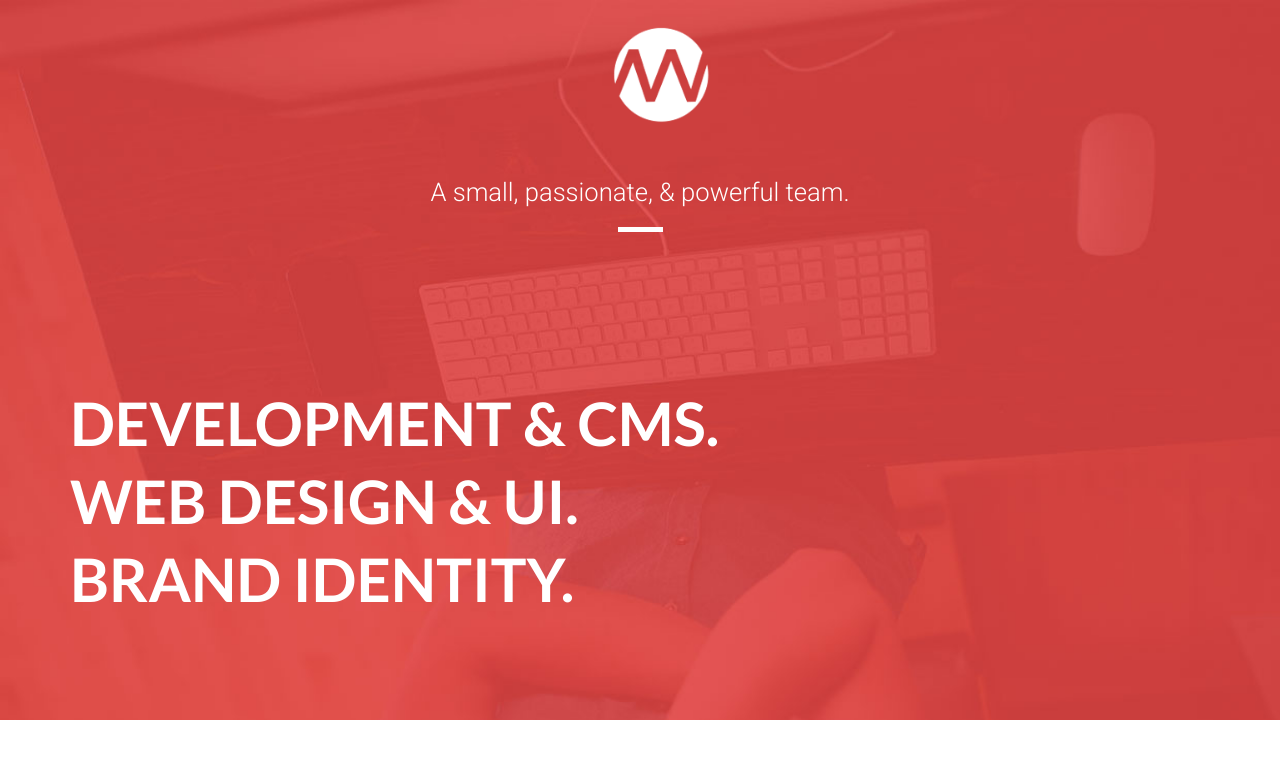
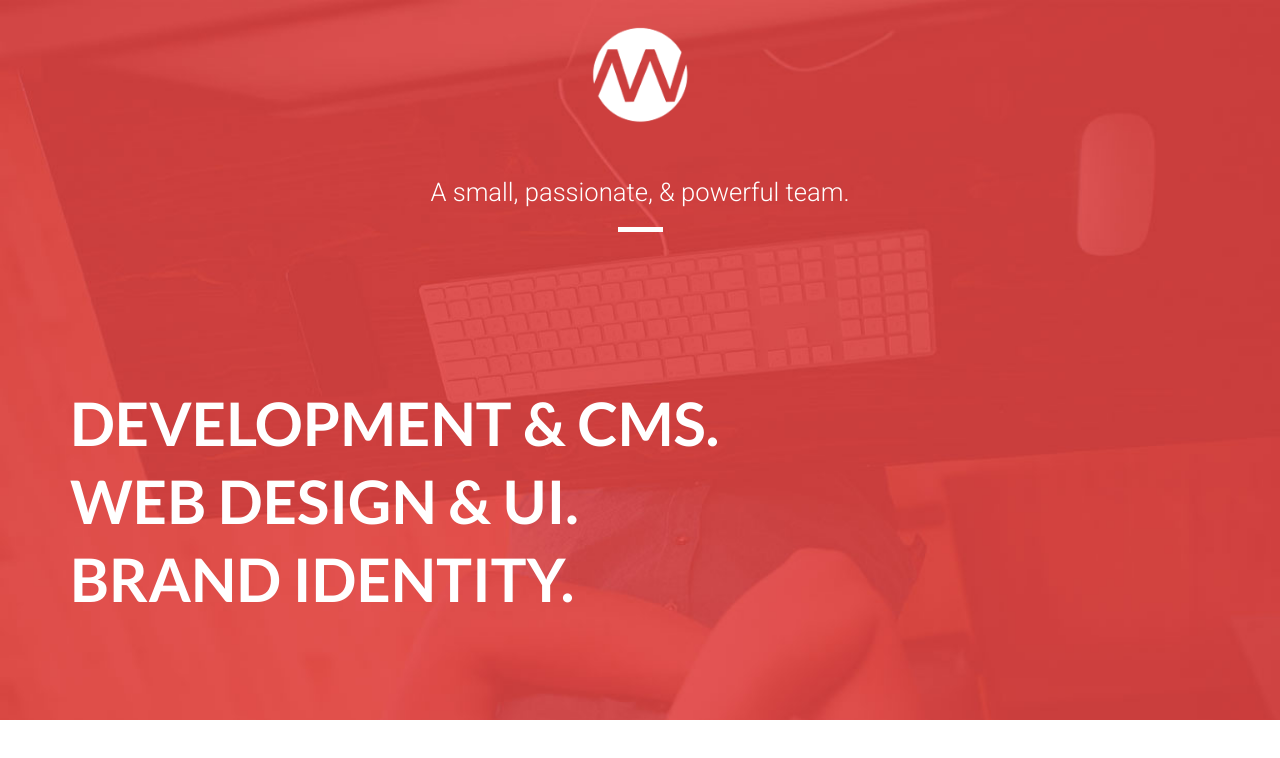
Before and after one commit to ahzab/nwl, a plain HTML site: page index.html in a window 1280 px wide. Drawn offline with Linux system fonts and the light colour scheme.

Commit message:
Update index.html

```diff
--- a/index.html
+++ b/index.html
@@ -34,7 +34,7 @@
     <section id="hero" class="hero" >
       <div class="l-container">
         <header class="text-center ">
-          <img class="logo" src="images/logo.png" width="120"  alt="NewWay Lab">
+          <img class="logo" src="images/logo.png" width="120"  alt="NewWay Lab" style="margin-right:0;">
           <h2 class="hero-slogan">A small, passionate, & powerful team.</h2>
         </header>
         <hr class="style2">
```
